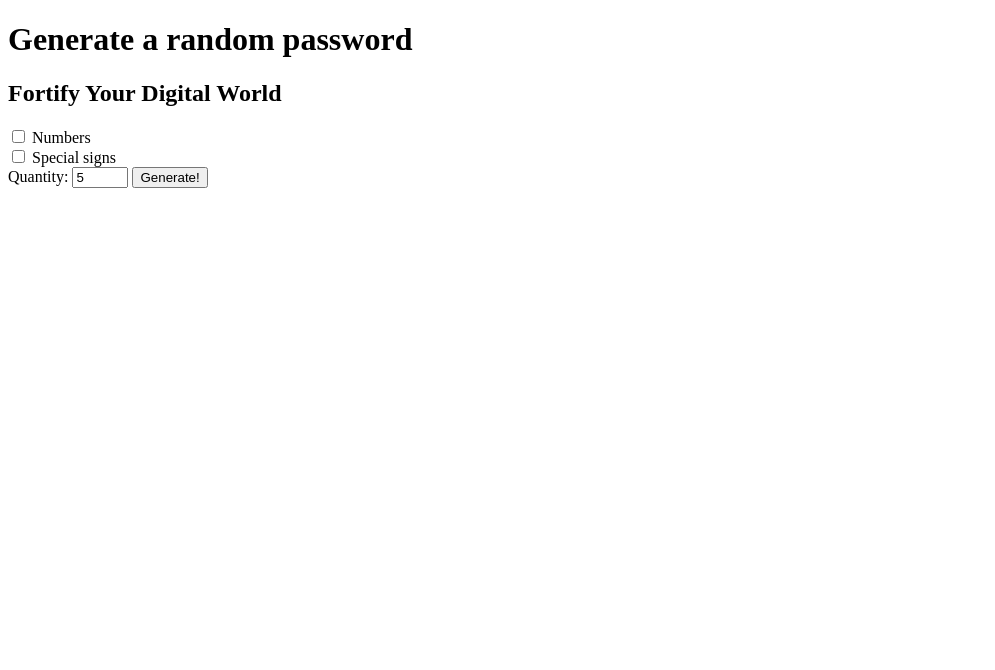
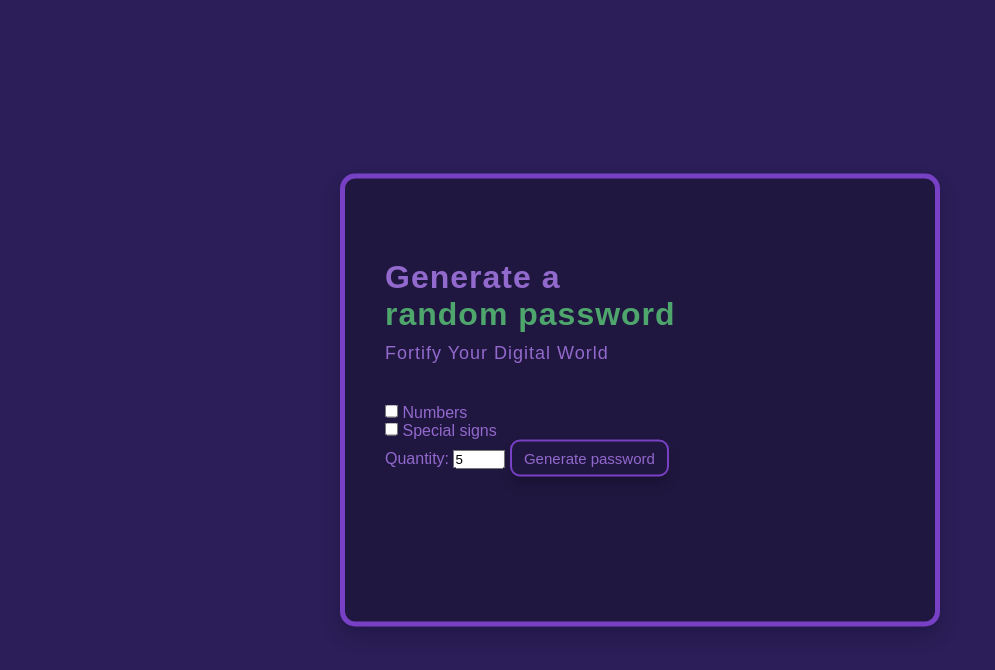
Before and after one commit to michalski-marcin/js-password-generator, a plain HTML site: page index.html in a window 1280 px wide. Shown: the whole page, without its empty margins (0-995 px from the left). Drawn offline with Linux system fonts and the light colour scheme.

Commit message:
Styling progress

```diff
--- a/index.html
+++ b/index.html
@@ -7,7 +7,8 @@
     <link rel="stylesheet" href="style.css">
 </head>
 <body>
-    <h1>Generate a random password</h1>
+    <div class="box">
+    <h1>Generate a <br><span>random password</span></h1>
     <h2>Fortify Your Digital World</h2>
     <form>
         <input type="checkbox" id="numbers" name="numbers" value="number">
@@ -16,9 +17,12 @@
         <label for="special-sign"> Special signs</label><br>
         <label for="lenght">Quantity:</label>
         <input type="number" id="lenght" name="lenght" min="5" max="25" step="1" value="5">
-        <input type="button" onclick="generate()" value="Generate!">
+        <input type="button" id="button" onclick="generate()" value="Generate password">
       </form>
+      <div class="password-container">
       <p id="password-el"></p>
+    </div>
+    </div>
     <script src="script.js"></script>
 </body>
 </html>
--- a/script.js
+++ b/script.js
@@ -12,6 +12,7 @@ const passwordEl = document.getElementById("password-el")
 const numbersInput = document.getElementById('numbers')
 const specialInput = document.getElementById('special-sign')
 const lenghtEl = document.getElementById("lenght")
+const passwordContainer = document.querySelector(".password-container")
 
 
 // MAIN FUNCTION
@@ -22,6 +23,7 @@ function generate() {
     getCharactersArray()
     getPassword()
     passwordEl.textContent = password
+    passwordContainer.classList.add("visible")
 }
 
 // FUNCTIONS
--- a/style.css
+++ b/style.css
@@ -0,0 +1,94 @@
+:root {
+  --cr-1: #7840c5;
+  --cr-2: #2b1e59;
+  --cr-3: #2b1e59;
+  --cr-4: #201740;
+  --cr-5: #4ea66d;
+  --cr-6: #9269cd;
+}
+
+* {
+  margin: 0;
+  padding: 0;
+  box-sizing: border-box;
+}
+
+body {
+  font-family: Arial, Helvetica, sans-serif;
+  background-color: var(--cr-3);
+  color: var(--cr-6);
+}
+
+.box {
+  background-color: var(--cr-4);
+  position: absolute;
+  top: 50%;
+  left: 50%;
+  transform: translate(-50%, -50%);
+  max-width: 600px;
+  width: 80%;
+  border-radius: 15px;
+  border: 5px solid var(--cr-1);
+  padding: 80px 40px;
+  box-shadow: 0px 10px 20px rgba(0, 0, 0, 0.2);
+}
+
+h1 {
+  margin-bottom: 10px;
+  letter-spacing: 1px;
+}
+
+h1 span {
+  color: var(--cr-5);
+}
+
+h2 {
+  font-size: 18px;
+  font-weight: 300;
+  letter-spacing: 1px;
+  margin-bottom: 40px;
+}
+
+#button {
+  font-size: 15px;
+  padding: 8px 12px;
+  border-radius: 10px;
+  border: 2px solid var(--cr-1);
+  background: var(--cr-4);
+  color: #9269cd;
+  box-shadow: 0px 8px 12px rgba(0, 0, 0, 0.2);
+  transition: 0.3s;
+}
+
+#button:hover {
+  transform: translateY(-5px);
+  background-color: var(--cr-4);
+  color: var(--cr-5);
+  border-color: var(--cr-5);
+  cursor: pointer;
+}
+
+i {
+  color: #1c1242;
+}
+
+.password-container {
+  opacity: 0;
+  color: var(--cr-5);
+  text-align: center;
+  margin: auto;
+  display: flex;
+  align-items: center;
+  justify-content: center;
+  width: 80%;
+  height: 25px;
+  margin-top: 40px;
+  border-radius: 6px;
+  box-shadow: 0px 5px 10px rgba(0, 0, 0, 0.1);
+  background-color: var(--cr-2);
+  transition: opacity 0.5s linear 0.1s;
+}
+
+.visible {
+  opacity: 1;
+}
```
